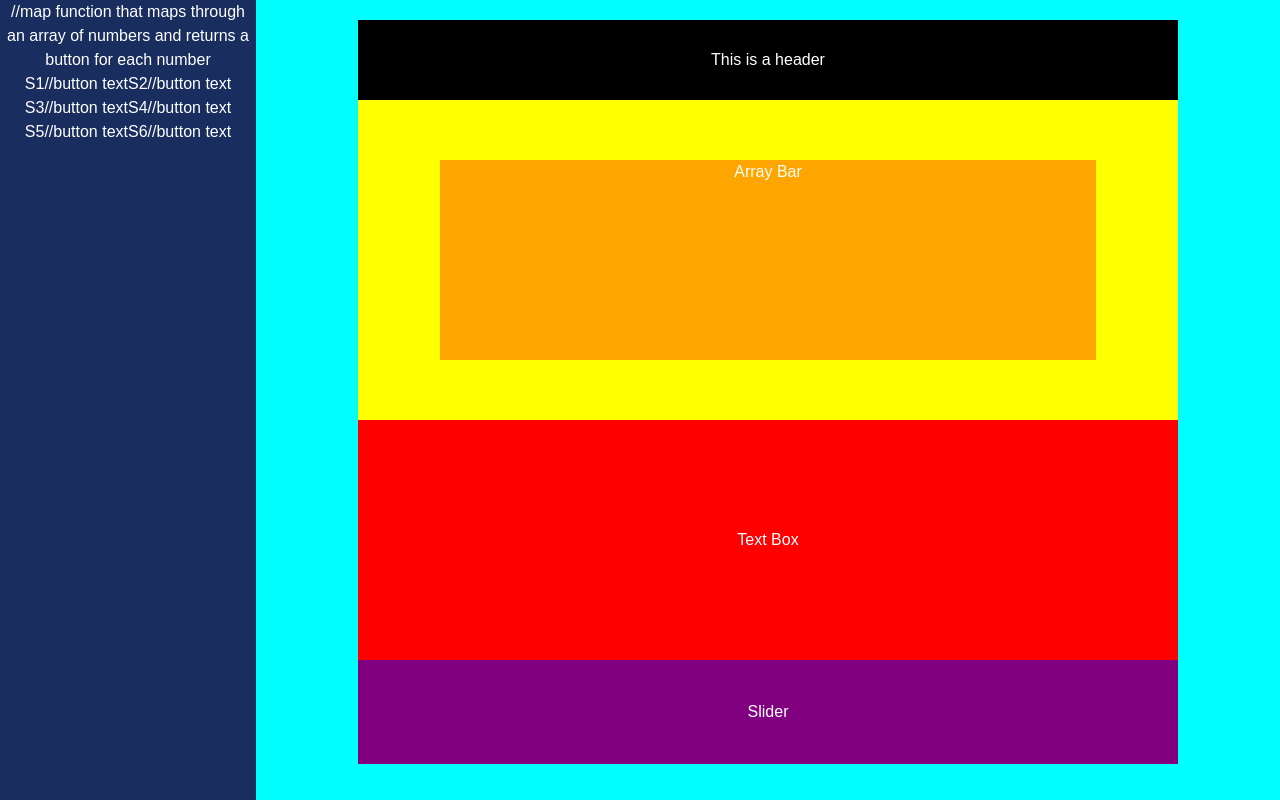
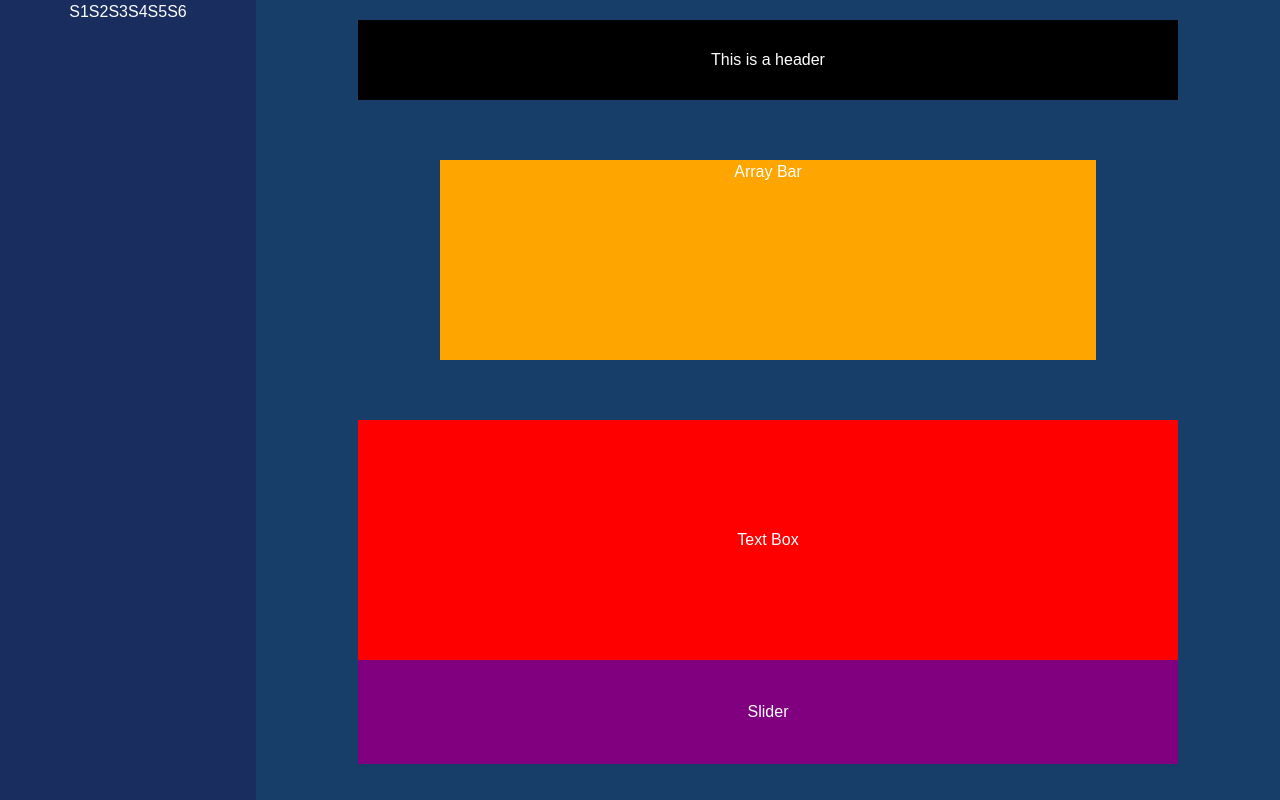
Before and after one commit to yamhokim/Sorting-Algorithm-Website, a React (Vite) app in the folder sortAlgorithmVisualizer/: page / in a window 1280 px wide. Built offline with nearby package versions, Linux system fonts and the light colour scheme.

Commit message:
Fixed mistake in last commit //run npm I before running dev // check out sidebar.tsx and read comments

```diff
--- a/sortAlgorithmVisualizer/src/App.tsx
+++ b/sortAlgorithmVisualizer/src/App.tsx
@@ -12,7 +12,7 @@ function App() {
         <SideBar />
         <div className="main-content">
           <Header />
-          <div className="array-container">
+          <div className="array-container bg-blue-900 shadow-inner">
             <ArrayBar />
           </div>
           <TextBox />
--- a/sortAlgorithmVisualizer/src/components/sideBar.tsx
+++ b/sortAlgorithmVisualizer/src/components/sideBar.tsx
@@ -30,8 +30,6 @@ function SideBar() {
   return (
     <div className="sidebar">
       <div className="sidebar-content py-20 px-6 grid grid-cols-2 gap-5">
-        //map function that maps through an array of numbers and returns a
-        button for each number
         {[1, 2, 3, 4, 5, 6].map((num, index) => (
           <button
             key={index}
@@ -40,7 +38,6 @@ function SideBar() {
             onClick={() => handleClick(index)}
           >
             S{num}
-            //button text
           </button>
         ))}
       </div>
--- a/sortAlgorithmVisualizer/src/index.css
+++ b/sortAlgorithmVisualizer/src/index.css
@@ -27,7 +27,7 @@ body, html {
 
   .main-content {
 	width: 80%; /* 100% - sidebar width */
-	background-color: aqua;
+	background-color: rgb(23, 61, 105);
 	display: flex;
 	flex-direction: column;
 	align-items: center; /* Center horizontally */
@@ -45,7 +45,6 @@ body, html {
   }
 
   .array-container {
-	background-color: yellow;
 	width: 80%;
 	height: 40vh;
 	display: flex;
@@ -78,3 +77,7 @@ body, html {
 	justify-content: center; /* Center content horizontally */
 	align-items: center; /* Center content vertically */
   }
+
+.darkblue{
+	background-color: darkblue;
+}
```
